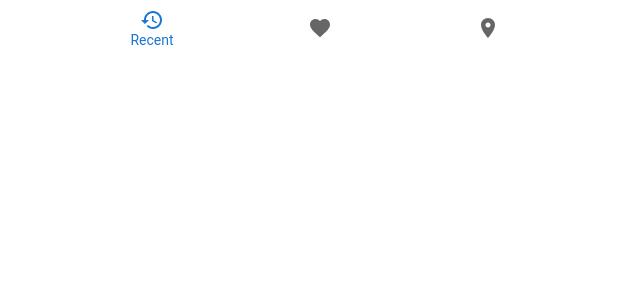
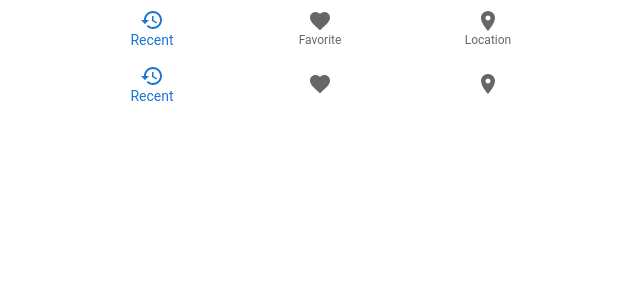
Before and after one commit to Emam-Bokhari/MUI, a React (Vite) app: page / in a window 1280 px wide. Shown: the top 300 px of the page, without its empty margins (320-960 px from the left). Built offline with nearby package versions, Linux system fonts and the light colour scheme.

Commit message:
feat(navigation): add BottomNavigation with actions for Recent, Favorite, and Location, no labels

```diff
--- a/src/components/Navigation/BottomNavigationComponent.jsx
+++ b/src/components/Navigation/BottomNavigationComponent.jsx
@@ -8,7 +8,17 @@ export default function BottomNavigationComponent() {
   const [value, setValue] = useState(0);
   return (
     <Fragment>
-        {/* basic bottom navigation */}
+      {/* basic bottom navigation */}
+      <BottomNavigation
+        showLabels
+        value={value}
+        onChange={(event, newValue) => setValue(newValue)}
+      >
+        <BottomNavigationAction icon={<RestoreIcon />} label="Recent" />
+        <BottomNavigationAction icon={<FavoriteIcon />} label="Favorite" />
+        <BottomNavigationAction icon={<LocationOnIcon />} label="Location" />
+      </BottomNavigation>
+      {/* no labels */}
       <BottomNavigation
         value={value}
         onChange={(event, newValue) => setValue(newValue)}
```
